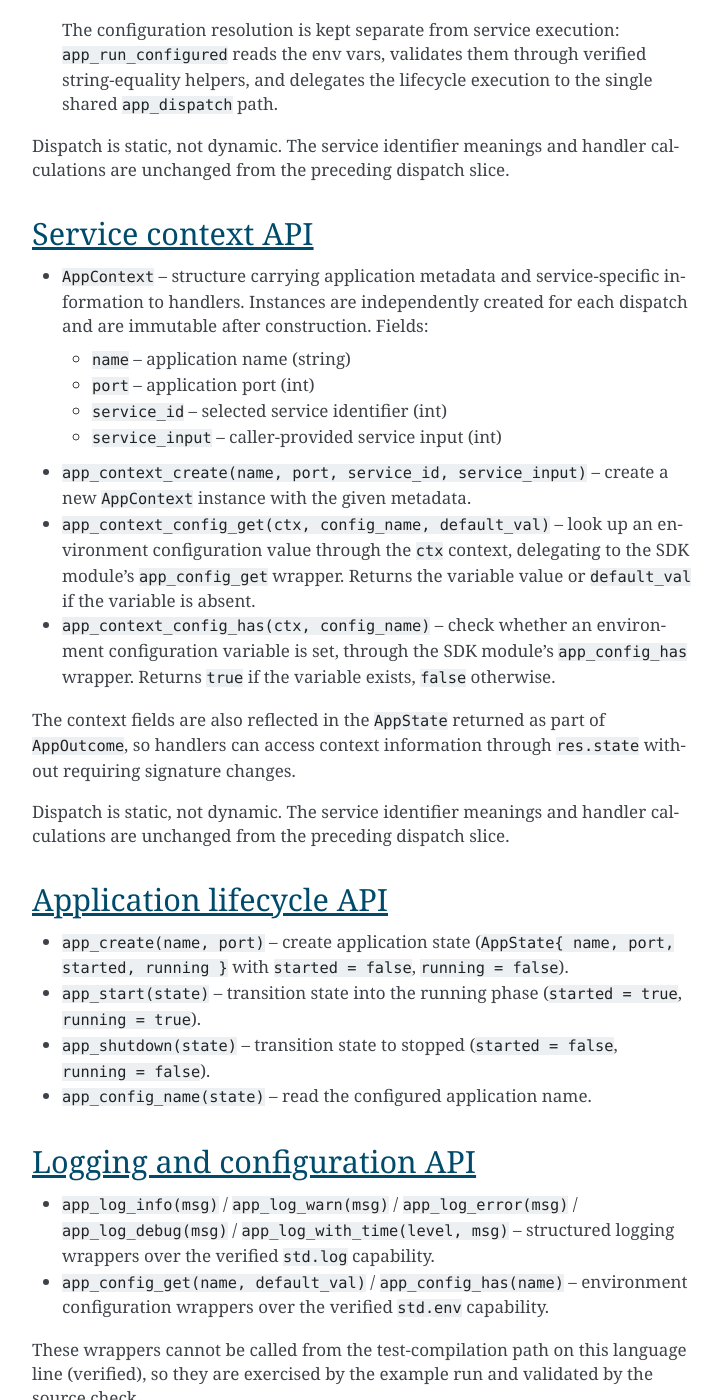
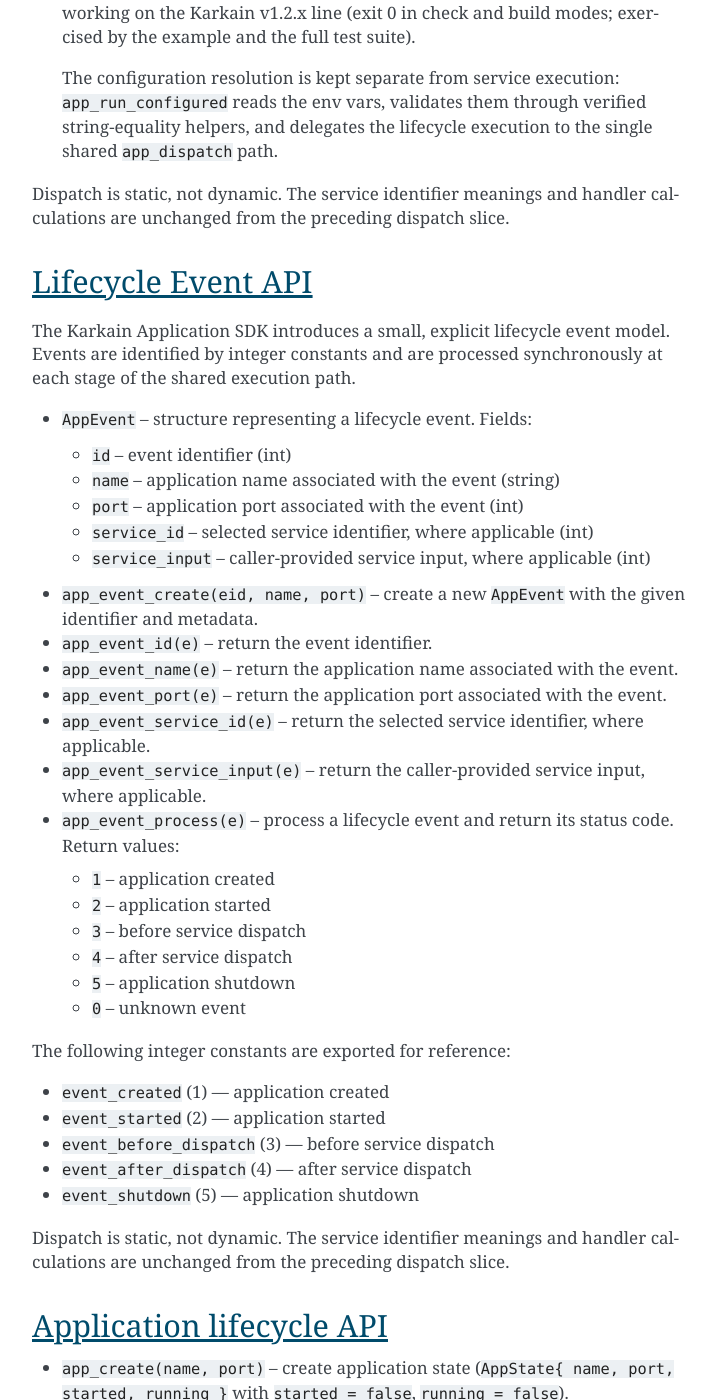
Before and after one commit to ajit-ai/Karkain-Application-SDK, a Sphinx documentation site: the page built from docs/source/api.rst, in a window 1280 px wide and 1400 px high, scrolled down 1710 px. Shown: the whole window, without its empty margins (388-1110 px from the left). Built offline with Sphinx 7.4.7, drawn with Linux system fonts in a browser that asks for light colours; some of the changed text lies outside the part shown.

Commit message:
feat: add lifecycle events with AppEvent structure

```diff
--- a/docs/source/api.rst
+++ b/docs/source/api.rst
@@ -73,33 +73,55 @@ Environment-driven configuration API
 Dispatch is static, not dynamic. The service identifier meanings and
 handler calculations are unchanged from the preceding dispatch slice.
 
-Service context API
+Lifecycle Event API
 -------------------
 
-* ``AppContext`` -- structure carrying application metadata and
-  service-specific information to handlers. Instances are independently
-  created for each dispatch and are immutable after construction. Fields:
+The Karkain Application SDK introduces a small, explicit lifecycle event
+model. Events are identified by integer constants and are processed
+synchronously at each stage of the shared execution path.
 
-  - ``name`` -- application name (string)
-  - ``port`` -- application port (int)
-  - ``service_id`` -- selected service identifier (int)
-  - ``service_input`` -- caller-provided service input (int)
+* ``AppEvent`` -- structure representing a lifecycle event. Fields:
 
-* ``app_context_create(name, port, service_id, service_input)`` -- create a
-  new ``AppContext`` instance with the given metadata.
+  - ``id`` -- event identifier (int)
+  - ``name`` -- application name associated with the event (string)
+  - ``port`` -- application port associated with the event (int)
+  - ``service_id`` -- selected service identifier, where applicable (int)
+  - ``service_input`` -- caller-provided service input, where applicable (int)
 
-* ``app_context_config_get(ctx, config_name, default_val)`` -- look up an
-  environment configuration value through the ``ctx`` context, delegating to
-  the SDK module's ``app_config_get`` wrapper. Returns the variable value or
-  ``default_val`` if the variable is absent.
+* ``app_event_create(eid, name, port)`` -- create a new ``AppEvent`` with
+  the given identifier and metadata.
 
-* ``app_context_config_has(ctx, config_name)`` -- check whether an environment
-  configuration variable is set, through the SDK module's ``app_config_has``
-  wrapper. Returns ``true`` if the variable exists, ``false`` otherwise.
+* ``app_event_id(e)`` -- return the event identifier.
 
-The context fields are also reflected in the ``AppState`` returned as part
-of ``AppOutcome``, so handlers can access context information through
-``res.state`` without requiring signature changes.
+* ``app_event_name(e)`` -- return the application name associated with the
+  event.
+
+* ``app_event_port(e)`` -- return the application port associated with the
+  event.
+
+* ``app_event_service_id(e)`` -- return the selected service identifier,
+  where applicable.
+
+* ``app_event_service_input(e)`` -- return the caller-provided service
+  input, where applicable.
+
+* ``app_event_process(e)`` -- process a lifecycle event and return its
+  status code. Return values:
+
+  - ``1`` -- application created
+  - ``2`` -- application started
+  - ``3`` -- before service dispatch
+  - ``4`` -- after service dispatch
+  - ``5`` -- application shutdown
+  - ``0`` -- unknown event
+
+The following integer constants are exported for reference:
+
+- ``event_created`` (1) — application created
+- ``event_started`` (2) — application started
+- ``event_before_dispatch`` (3) — before service dispatch
+- ``event_after_dispatch`` (4) — after service dispatch
+- ``event_shutdown`` (5) — application shutdown
 
 Dispatch is static, not dynamic. The service identifier meanings and
 handler calculations are unchanged from the preceding dispatch slice.
@@ -130,3 +152,30 @@ language line (verified), so they are exercised by the example run and
 validated by the source check.
 
 See the project ``README.md`` for the authoritative module list.
+
+Application lifecycle API
+-------------------------
+
+* ``app_create(name, port)`` -- create application state
+  (``AppState{ name, port, started, running }`` with ``started = false``,
+  ``running = false``).
+* ``app_start(state)`` -- transition state into the running phase
+  (``started = true``, ``running = true``).
+* ``app_shutdown(state)`` -- transition state to stopped
+  (``started = false``, ``running = false``).
+* ``app_config_name(state)`` -- read the configured application name.
+
+Logging and configuration API
+-----------------------------
+
+* ``app_log_info(msg)`` / ``app_log_warn(msg)`` / ``app_log_error(msg)`` /
+  ``app_log_debug(msg)`` / ``app_log_with_time(level, msg)`` -- structured
+  logging wrappers over the verified ``std.log`` capability.
+* ``app_config_get(name, default_val)`` / ``app_config_has(name)`` -- environment
+  configuration wrappers over the verified ``std.env`` capability.
+
+These wrappers cannot be called from the test-compilation path on this
+language line (verified), so they are exercised by the example run and
+validated by the source check.
+
+See the project ``README.md`` for the authoritative module list.
```
Also changed, not shown: docs/source/getting-started.rst (+26 -20 lines), 2 other files.
